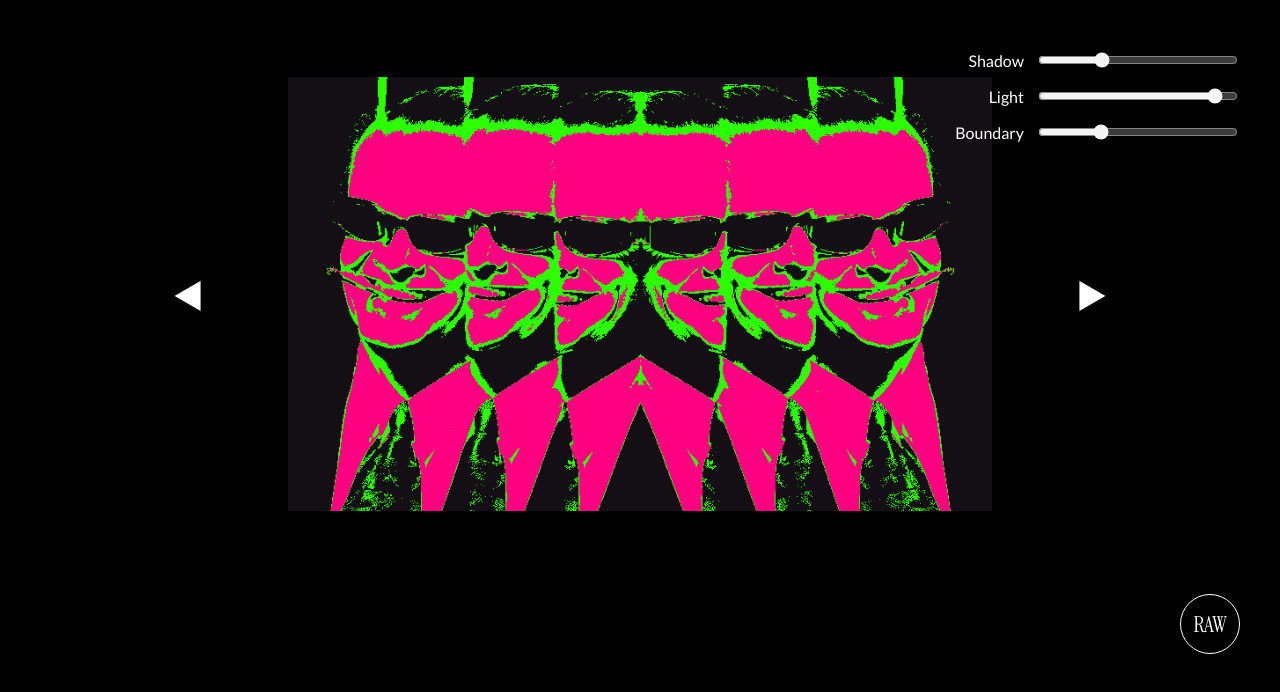
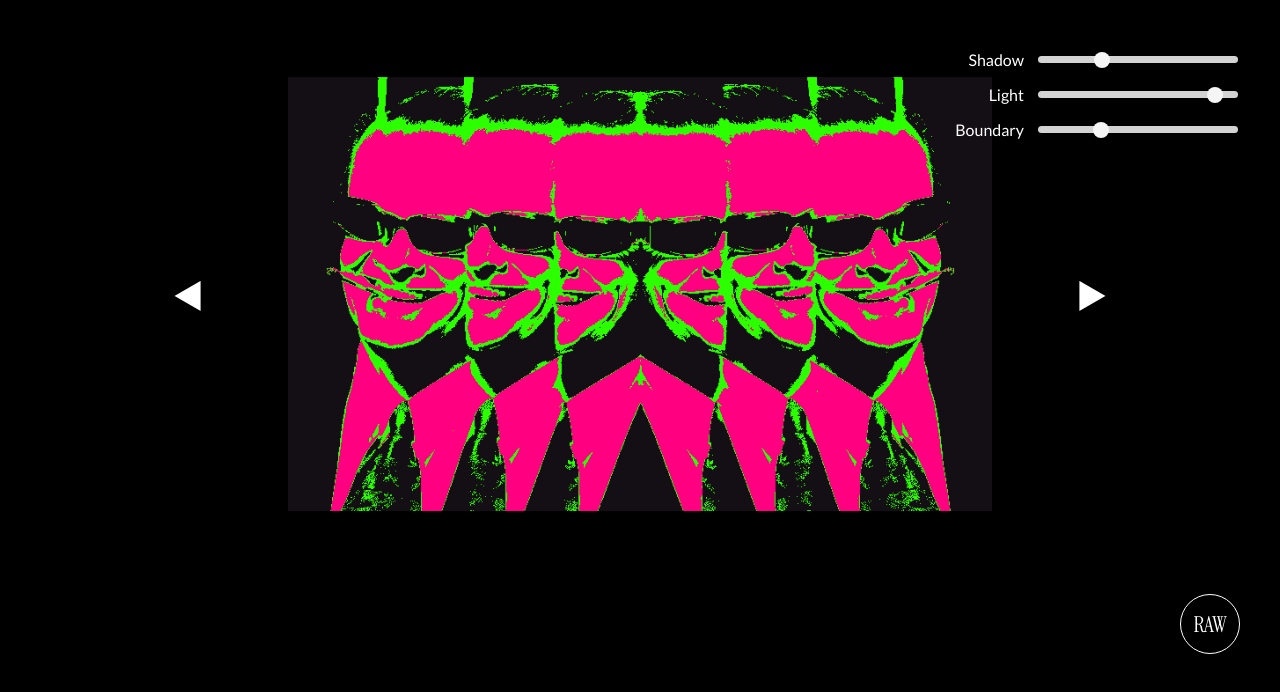
Before and after one commit to karmeazy/26-2nd-week5, a plain HTML site: page index.html in a window 1280 px wide. Shown: the part 106-798 px from the top of the page. Drawn offline with Linux system fonts and the light colour scheme; a web font is replaced by a local one.

Commit message:
Add files via upload

```diff
--- a/index.html
+++ b/index.html
@@ -42,7 +42,30 @@
     }
   	input[type="range"] {
 		  width: 200px;
-    	accent-color: whitesmoke;
+		  -webkit-appearance: none;
+		  appearance: none;
+		  background: transparent;
+		}
+
+		input[type="range"]::-webkit-slider-runnable-track {
+		  background: lightgray;
+		  height: 7px;
+		  border-radius: 4px;
+		}
+
+		input[type="range"]::-webkit-slider-thumb {
+		  -webkit-appearance: none;
+		  appearance: none;
+		  width: 16px;
+		  height: 16px;
+		  margin-top: -4.5px;
+		  border: 0;
+		  border-radius: 50%;
+		  background: whitesmoke;
+		}
+
+		body.is-pop input[type="range"]::-webkit-slider-thumb {
+		  background: darkgray;
 		}
 
     .title {
```
Lines whose indentation alone changed are shown as unchanged.
